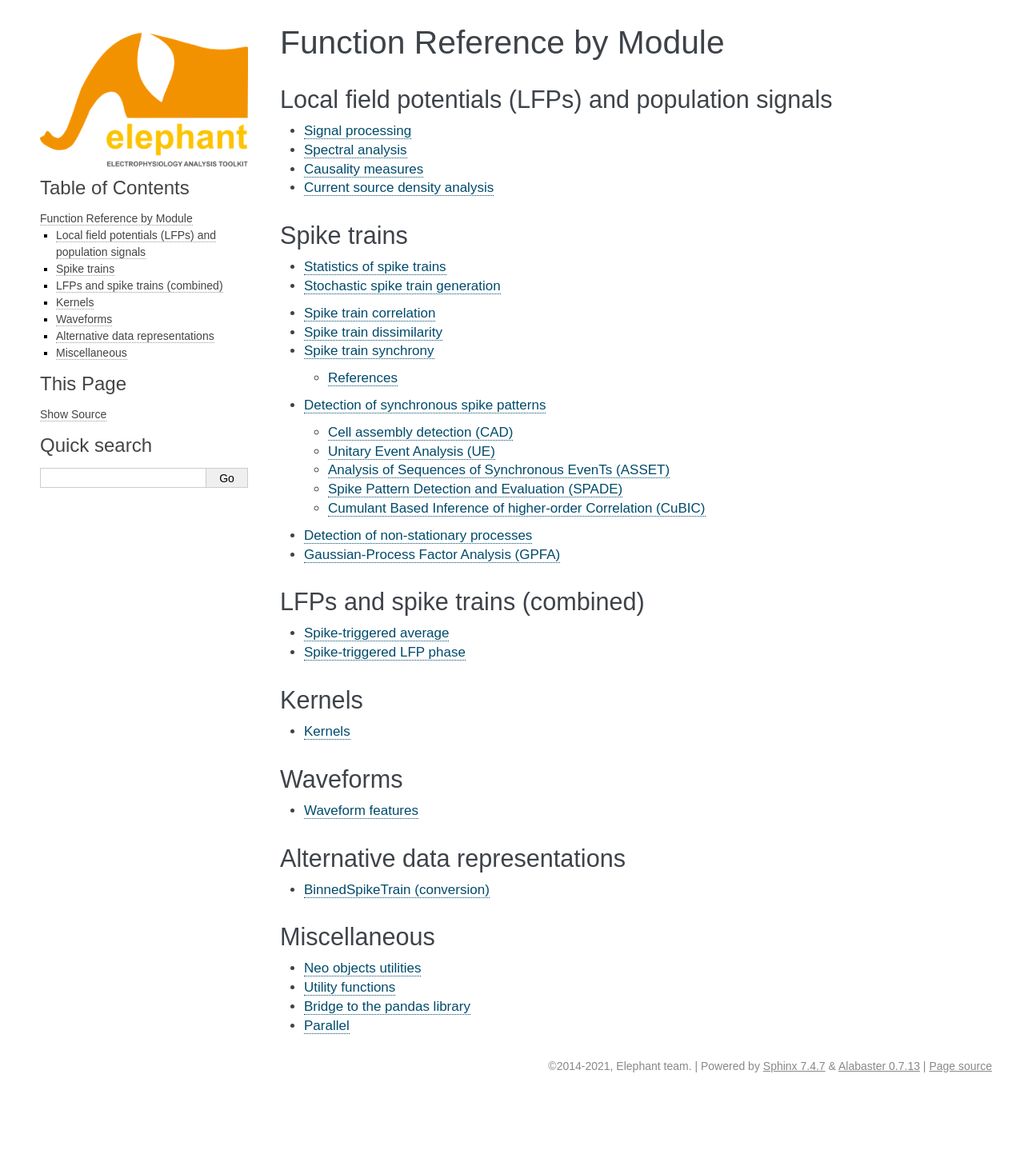
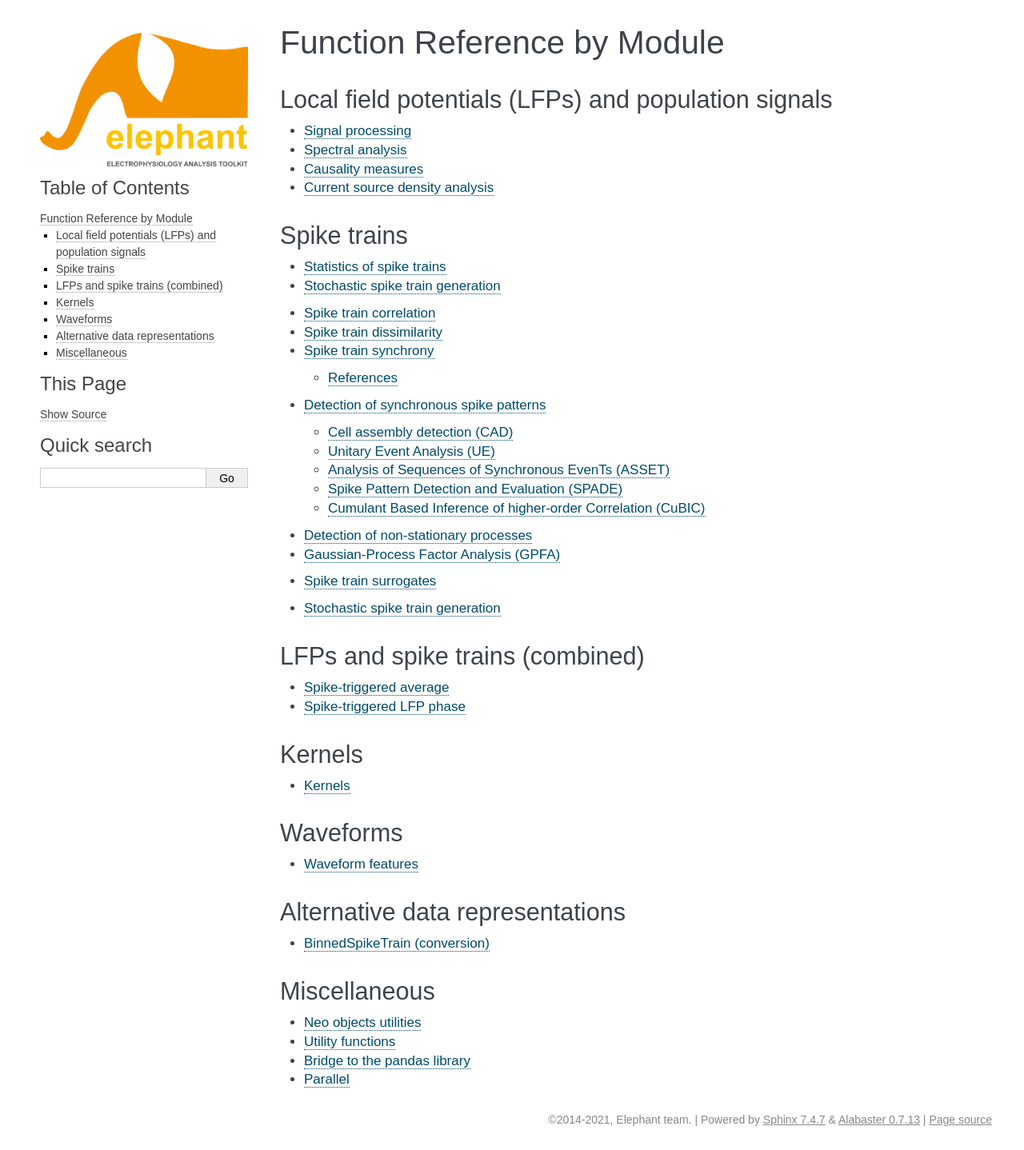
Before and after one commit to NeuralEnsemble/elephant, a Sphinx documentation site: the page built from doc/modules.rst, in a window 1280 px wide. Shown: the whole page at 80% size. Built offline with Sphinx 7.4.7, drawn with Linux system fonts in a browser that asks for light colours; formulas are drawn with MathJax 3; pages that are not in the unit, such as notebooks, are missing from menus; before the commit the page ends 1371 px from its top, so only the background shows below that.

Commit message:
Update doc/modules.rst
Co-authored-by: Michael Denker <m.denker@fz-juelich.de>

```diff
--- a/doc/modules.rst
+++ b/doc/modules.rst
@@ -38,6 +38,15 @@ Spike trains
 
     reference/change_point_detection
     reference/gpfa
+.. toctree::
+    :maxdepth: 1
+
+    reference/spike_train_surrogates
+
+.. toctree::
+    :maxdepth: 2
+
+    reference/spike_train_generation
 
 
 ********************************
```
